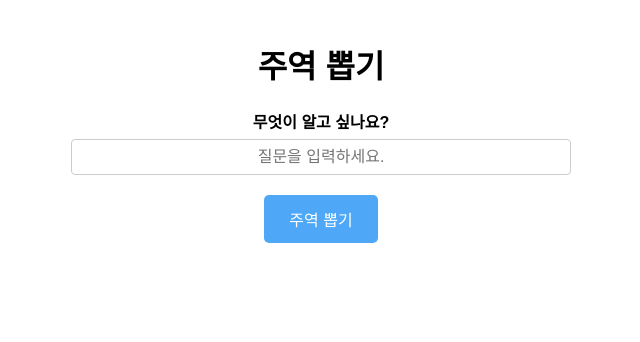
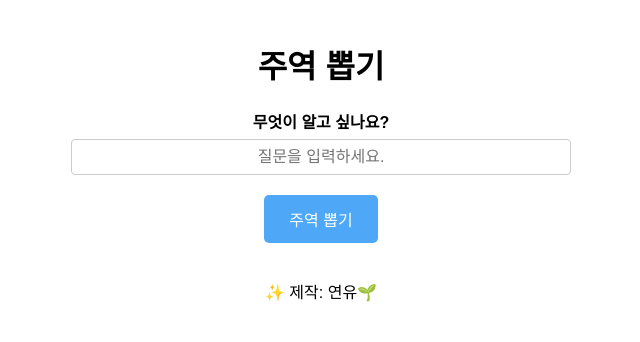
Before and after one commit to YG-Destin/yijing, a plain HTML site: page index.html in a window 1280 px wide. Shown: the whole page, without its empty margins (319-959 px from the left). Drawn offline with Linux system fonts and the light colour scheme.

Commit message:
index.html

```diff
--- a/index.html
+++ b/index.html
@@ -221,5 +221,10 @@
       });
     });
   </script>
+
+
+    <div class="footer">
+        <p>✨ 제작: 연유🌱</p>
+    </div>
 </body>
 </html>
```
